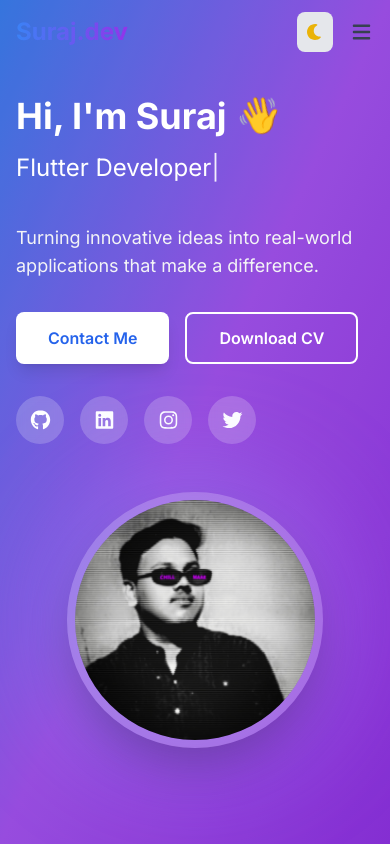
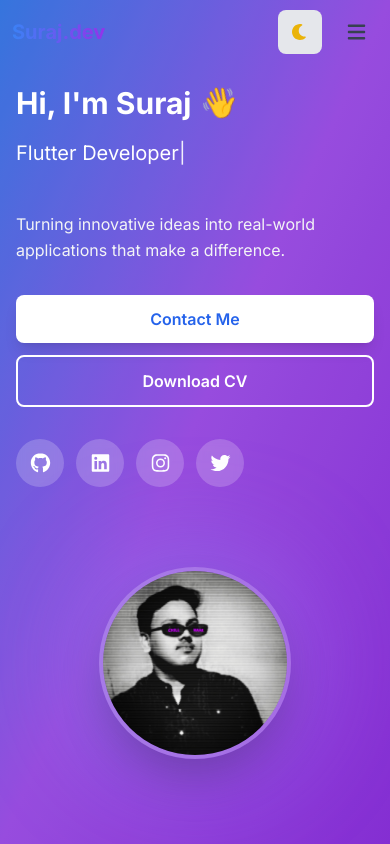
Before and after one commit to surajchauhanhell/surajokami, a React (Vite) app: page / in a window 390 px wide. Shown: the top 844 px of the page. Built offline with nearby package versions, Linux system fonts and the light colour scheme.

Commit message:
Updated index.html

```diff
--- a/index.html
+++ b/index.html
@@ -3,7 +3,11 @@
   <head>
     <meta charset="UTF-8" />
     <link rel="icon" type="image/svg+xml" href="/vite.svg" />
-    <meta name="viewport" content="width=device-width, initial-scale=1.0" />
+    <meta name="viewport" content="width=device-width, initial-scale=1.0, viewport-fit=cover, maximum-scale=1.0, user-scalable=no" />
+    <meta name="apple-mobile-web-app-capable" content="yes" />
+    <meta name="apple-mobile-web-app-status-bar-style" content="black-translucent" />
+    <meta name="apple-mobile-web-app-title" content="Suraj.dev" />
+    <meta name="theme-color" content="#3b82f6" />
     <title>Suraj React Developer Portfolio</title>
     <meta name="description" content="Portfolio of Suraj - Passionate developer and content creator specializing in mobile and web development with Flutter, Android, and modern web technologies." />
     <meta property="og:title" content="Suraj - Developer & Tech Enthusiast" />
--- a/src/components/Hero.tsx
+++ b/src/components/Hero.tsx
@@ -53,41 +53,41 @@ const Hero = () => {
             transition={{ duration: 0.8 }}
             className="text-white"
           >
-            <h1 className="text-4xl md:text-6xl font-bold mb-4">
+            <h1 className="text-3xl sm:text-4xl md:text-6xl font-bold mb-4 leading-tight">
               Hi, I'm Suraj <span className="inline-block animate-wave">👋</span>
             </h1>
 
-            <div className="text-2xl md:text-3xl mb-6 h-12">
+            <div className="text-xl sm:text-2xl md:text-3xl mb-6 h-12 min-h-12">
               <span ref={typedRef}></span>
             </div>
 
-            <p className="text-lg md:text-xl mb-8 text-gray-100">
+            <p className="text-base sm:text-lg md:text-xl mb-8 text-gray-100 leading-relaxed">
               Turning innovative ideas into real-world applications that make a difference.
             </p>
 
-            <div className="flex flex-wrap gap-4 mb-8">
+            <div className="flex flex-col xs:flex-row gap-3 sm:gap-4 mb-8">
               <button
                 onClick={scrollToContact}
-                className="px-8 py-3 bg-white text-blue-600 rounded-lg font-semibold hover:bg-gray-100 transform hover:scale-105 transition-all duration-300 shadow-lg hover:shadow-xl"
+                className="px-6 sm:px-8 py-3 bg-white text-blue-600 rounded-lg font-semibold hover:bg-gray-100 active:bg-gray-200 transform hover:scale-105 active:scale-95 transition-all duration-300 shadow-lg hover:shadow-xl touch-target"
               >
                 Contact Me
               </button>
               <a
                 href="#"
-                className="px-8 py-3 bg-transparent border-2 border-white text-white rounded-lg font-semibold hover:bg-white hover:text-blue-600 transform hover:scale-105 transition-all duration-300"
+                className="px-6 sm:px-8 py-3 bg-transparent border-2 border-white text-white rounded-lg font-semibold hover:bg-white hover:text-blue-600 active:bg-gray-200 active:text-blue-600 transform hover:scale-105 active:scale-95 transition-all duration-300 touch-target text-center"
               >
                 Download CV
               </a>
             </div>
 
-            <div className="flex space-x-4">
+            <div className="flex flex-wrap gap-3 sm:gap-4">
               {socialLinks.map((social) => (
                 <a
                   key={social.label}
                   href={social.url}
                   target="_blank"
                   rel="noopener noreferrer"
-                  className="w-12 h-12 flex items-center justify-center bg-white/20 backdrop-blur-sm rounded-full hover:bg-white hover:text-blue-600 transition-all duration-300 transform hover:scale-110"
+                  className="w-12 h-12 sm:w-14 sm:h-14 flex items-center justify-center bg-white/20 backdrop-blur-sm rounded-full hover:bg-white hover:text-blue-600 active:bg-blue-200 active:text-blue-700 transition-all duration-300 transform hover:scale-110 active:scale-95 touch-target"
                   aria-label={social.label}
                 >
                   <FontAwesomeIcon icon={social.icon} size="lg" />
@@ -100,14 +100,15 @@ const Hero = () => {
             initial={{ opacity: 0, x: 50 }}
             animate={{ opacity: 1, x: 0 }}
             transition={{ duration: 0.8 }}
-            className="flex justify-center"
+            className="flex justify-center mt-8 md:mt-0"
           >
             <div className="relative">
               <div className="absolute inset-0 bg-gradient-to-r from-blue-400 to-purple-400 rounded-full blur-3xl opacity-50 animate-pulse"></div>
               <img
                 src={itsmeImage}
                 alt="Suraj"
-                className="relative w-64 h-64 md:w-80 md:h-80 rounded-full object-cover border-8 border-white/20 shadow-2xl"
+                className="relative w-48 h-48 sm:w-56 sm:h-56 md:w-80 md:h-80 rounded-full object-cover border-4 sm:border-6 md:border-8 border-white/20 shadow-2xl"
+                loading="lazy"
               />
             </div>
           </motion.div>
--- a/src/components/Navbar.tsx
+++ b/src/components/Navbar.tsx
@@ -57,23 +57,23 @@ const Navbar = () => {
   return (
     <nav className={`fixed w-full z-50 transition-all duration-300 ${
       scrolled ? 'bg-white/90 dark:bg-gray-900/90 backdrop-blur-md shadow-lg' : 'bg-transparent'
-    }`}>
-      <div className="max-w-7xl mx-auto px-4 sm:px-6 lg:px-8">
-        <div className="flex justify-between items-center h-16">
+    } safe-area-inset`}>
+      <div className="max-w-7xl mx-auto px-3 sm:px-4 md:px-6 lg:px-8">
+        <div className="flex justify-between items-center h-16 md:h-20">
           <div className="flex-shrink-0">
             <a href="#hero" onClick={(e) => { e.preventDefault(); scrollToSection('#hero'); }}
-               className="text-2xl font-bold bg-gradient-to-r from-blue-500 to-purple-600 bg-clip-text text-transparent">
+               className="text-xl sm:text-2xl font-bold bg-gradient-to-r from-blue-500 to-purple-600 bg-clip-text text-transparent touch-target">
               Suraj.dev
             </a>
           </div>
 
-          <div className="hidden md:flex items-center space-x-8">
+          <div className="hidden md:flex items-center space-x-6 lg:space-x-8">
             {navLinks.map((link) => (
               <a
                 key={link.name}
                 href={link.href}
                 onClick={(e) => { e.preventDefault(); scrollToSection(link.href); }}
-                className="text-gray-700 dark:text-gray-300 hover:text-blue-500 dark:hover:text-blue-400 transition-colors duration-300 font-medium"
+                className="text-gray-700 dark:text-gray-300 hover:text-blue-500 dark:hover:text-blue-400 active:text-blue-600 transition-colors duration-300 font-medium touch-target"
               >
                 {link.name}
               </a>
@@ -81,17 +81,17 @@ const Navbar = () => {
 
             <button
               onClick={toggleTheme}
-              className="p-2 rounded-lg bg-gray-200 dark:bg-gray-700 hover:bg-gray-300 dark:hover:bg-gray-600 transition-colors duration-300"
+              className="p-2 rounded-lg bg-gray-200 dark:bg-gray-700 hover:bg-gray-300 dark:hover:bg-gray-600 active:bg-gray-400 transition-colors duration-300 touch-target"
               aria-label="Toggle theme"
             >
               <FontAwesomeIcon icon={isDark ? faSun : faMoon} className="text-yellow-500" />
             </button>
           </div>
 
-          <div className="md:hidden flex items-center space-x-4">
+          <div className="md:hidden flex items-center space-x-3">
             <button
               onClick={toggleTheme}
-              className="p-2 rounded-lg bg-gray-200 dark:bg-gray-700 hover:bg-gray-300 dark:hover:bg-gray-600 transition-colors duration-300"
+              className="p-2 rounded-lg bg-gray-200 dark:bg-gray-700 hover:bg-gray-300 dark:hover:bg-gray-600 active:bg-gray-400 transition-colors duration-300 touch-target"
               aria-label="Toggle theme"
             >
               <FontAwesomeIcon icon={isDark ? faSun : faMoon} className="text-yellow-500" />
@@ -99,7 +99,7 @@ const Navbar = () => {
 
             <button
               onClick={() => setIsOpen(!isOpen)}
-              className="text-gray-700 dark:text-gray-300 hover:text-blue-500 transition-colors"
+              className="text-gray-700 dark:text-gray-300 hover:text-blue-500 active:text-blue-600 transition-colors p-2 touch-target"
               aria-label="Toggle menu"
             >
               <FontAwesomeIcon icon={isOpen ? faTimes : faBars} size="lg" />
@@ -109,14 +109,14 @@ const Navbar = () => {
       </div>
 
       {isOpen && (
-        <div className="md:hidden bg-white dark:bg-gray-900 shadow-lg">
-          <div className="px-2 pt-2 pb-3 space-y-1">
+        <div className="md:hidden bg-white dark:bg-gray-900 shadow-lg safe-area-inset">
+          <div className="px-3 pt-3 pb-3 space-y-1">
             {navLinks.map((link) => (
               <a
                 key={link.name}
                 href={link.href}
                 onClick={(e) => { e.preventDefault(); scrollToSection(link.href); }}
-                className="block px-3 py-2 rounded-md text-gray-700 dark:text-gray-300 hover:text-blue-500 dark:hover:text-blue-400 hover:bg-gray-100 dark:hover:bg-gray-800 transition-colors font-medium"
+                className="block px-4 py-3 rounded-md text-gray-700 dark:text-gray-300 hover:text-blue-500 dark:hover:text-blue-400 hover:bg-gray-100 dark:hover:bg-gray-800 active:bg-blue-100 dark:active:bg-blue-900 transition-colors font-medium touch-target"
               >
                 {link.name}
               </a>
--- a/src/index.css
+++ b/src/index.css
@@ -8,11 +8,19 @@
   margin: 0;
   padding: 0;
   box-sizing: border-box;
+  -webkit-tap-highlight-color: transparent;
+}
+
+html {
+  scroll-behavior: smooth;
 }
 
 body {
   font-family: 'Inter', sans-serif;
   scroll-behavior: smooth;
+  -webkit-font-smoothing: antialiased;
+  -moz-osx-font-smoothing: grayscale;
+  touch-action: manipulation;
 }
 
 @keyframes wave {
@@ -47,4 +55,27 @@ body {
     backdrop-filter: blur(10px);
     border: 1px solid rgba(255, 255, 255, 0.2);
   }
+
+  .safe-area-inset {
+    padding-left: env(safe-area-inset-left);
+    padding-right: env(safe-area-inset-right);
+    padding-top: env(safe-area-inset-top);
+    padding-bottom: env(safe-area-inset-bottom);
+  }
+
+  .touch-target {
+    min-height: 44px;
+    min-width: 44px;
+  }
 }
+
+@media (max-width: 640px) {
+  body {
+    font-size: 16px;
+  }
+
+  button, a {
+    min-height: 48px;
+    min-width: 48px;
+  }
+}
```
